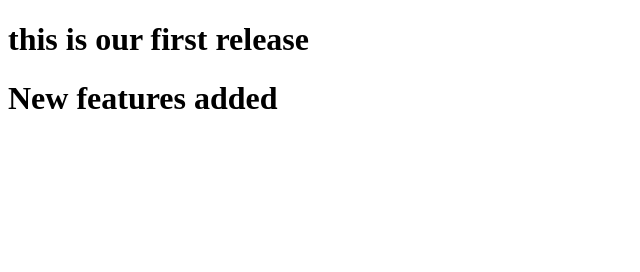
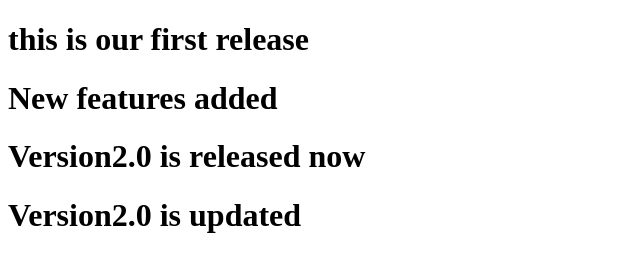
Before and after one commit to vamsee1317/project, a plain HTML site: page index.html in a window 1280 px wide. Shown: the whole page, without its empty margins (0-640 px from the left). Drawn offline with Linux system fonts and the light colour scheme.

Commit message:
version2.0 updates

```diff
--- a/index.html
+++ b/index.html
@@ -11,5 +11,12 @@
     <h1>this is our first release</h1>
     <h1>New features added</h1>
 
+
+    <h1>Version2.0 is released now</h1>
+
+
+    <h1>Version2.0 is updated</h1>
+
+
 </body>
 </html>
```
